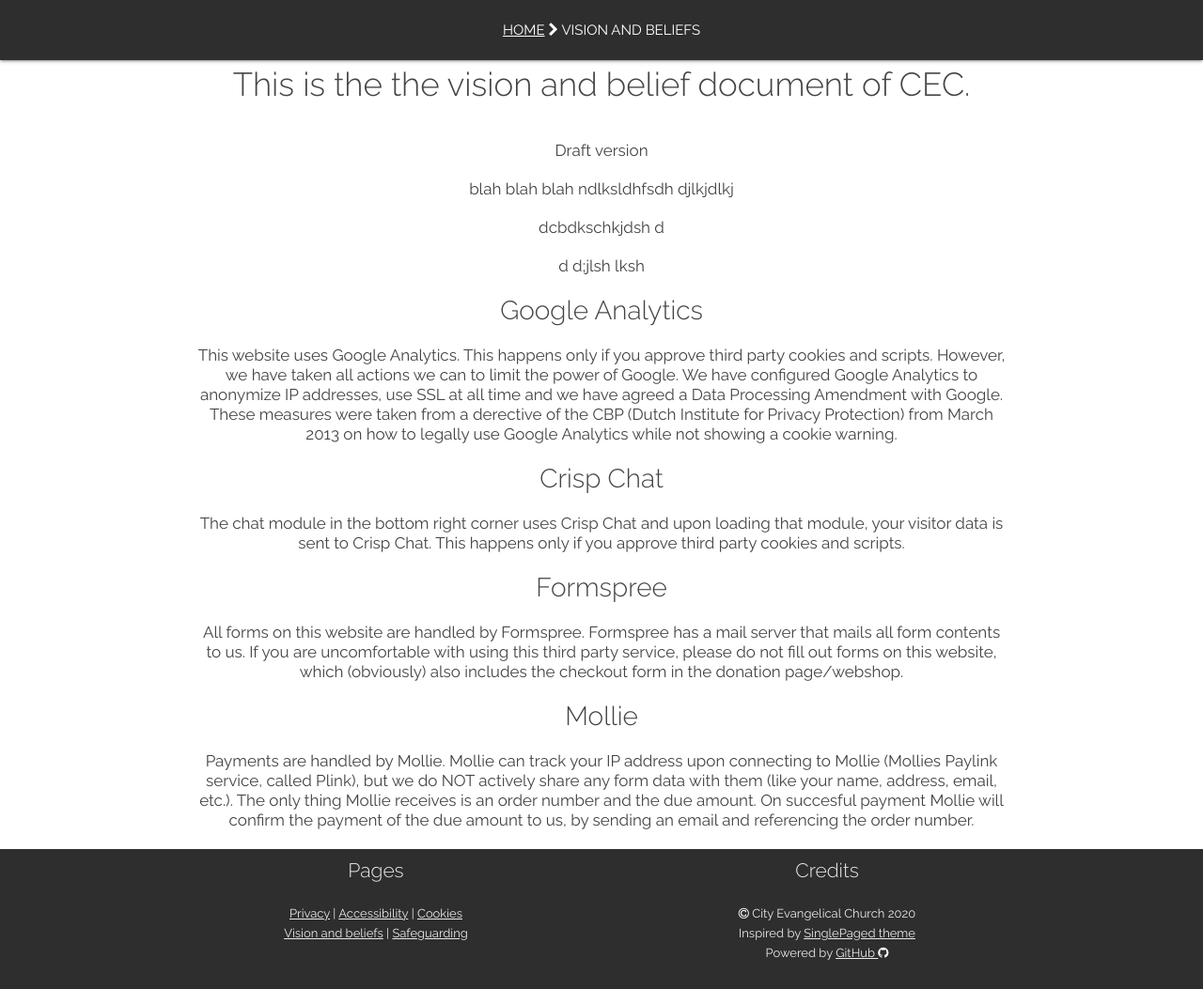
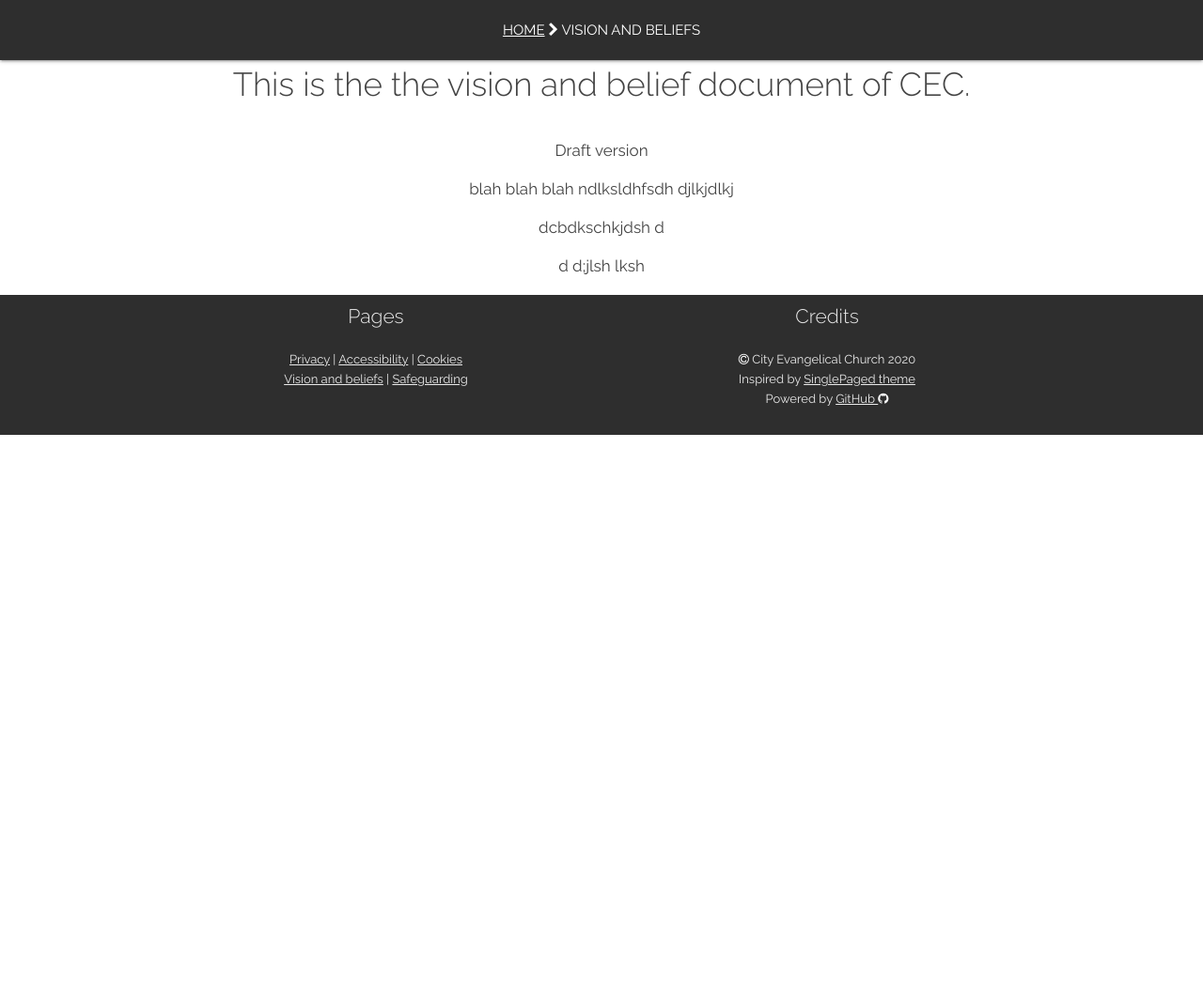
Before and after one commit to woodcock3/citychurch, a Jekyll site: the page built from pages/vision.md, in a window 1280 px wide and 1053 px high. Shown: the whole window at 94% size. Built offline with Jekyll 4.4.1, drawn with Linux system fonts in a browser that asks for light colours.

Commit message:
Update vision.md

```diff
--- a/pages/vision.md
+++ b/pages/vision.md
@@ -16,20 +16,3 @@ blah blah blah ndlksldhfsdh djlkjdlkj
 dcbdkschkjdsh   d
 
 d d;jlsh lksh
-
-
-### Google Analytics
-
-This website uses Google Analytics. This happens only if you approve third party cookies and scripts. However, we have taken all actions we can to limit the power of Google. We have configured Google Analytics to anonymize IP addresses, use SSL at all time and we have agreed a Data Processing Amendment with Google. These measures were taken from a derective of the CBP (Dutch Institute for Privacy Protection) from March 2013 on how to legally use Google Analytics while not showing a cookie warning.
-
-### Crisp Chat
-
-The chat module in the bottom right corner uses Crisp Chat and upon loading that module, your visitor data is sent to Crisp Chat. This happens only if you approve third party cookies and scripts.
-
-### Formspree
-
-All forms on this website are handled by Formspree. Formspree has a mail server that mails all form contents to us. If you are uncomfortable with using this third party service, please do not fill out forms on this website, which (obviously) also includes the checkout form in the donation page/webshop.
-
-### Mollie
-
-Payments are handled by Mollie. Mollie can track your IP address upon connecting to Mollie (Mollies Paylink service, called Plink), but we do NOT actively share any form data with them (like your name, address, email, etc.). The only thing Mollie receives is an order number and the due amount. On succesful payment Mollie will confirm the payment of the due amount to us, by sending an email and referencing the order number.
```
